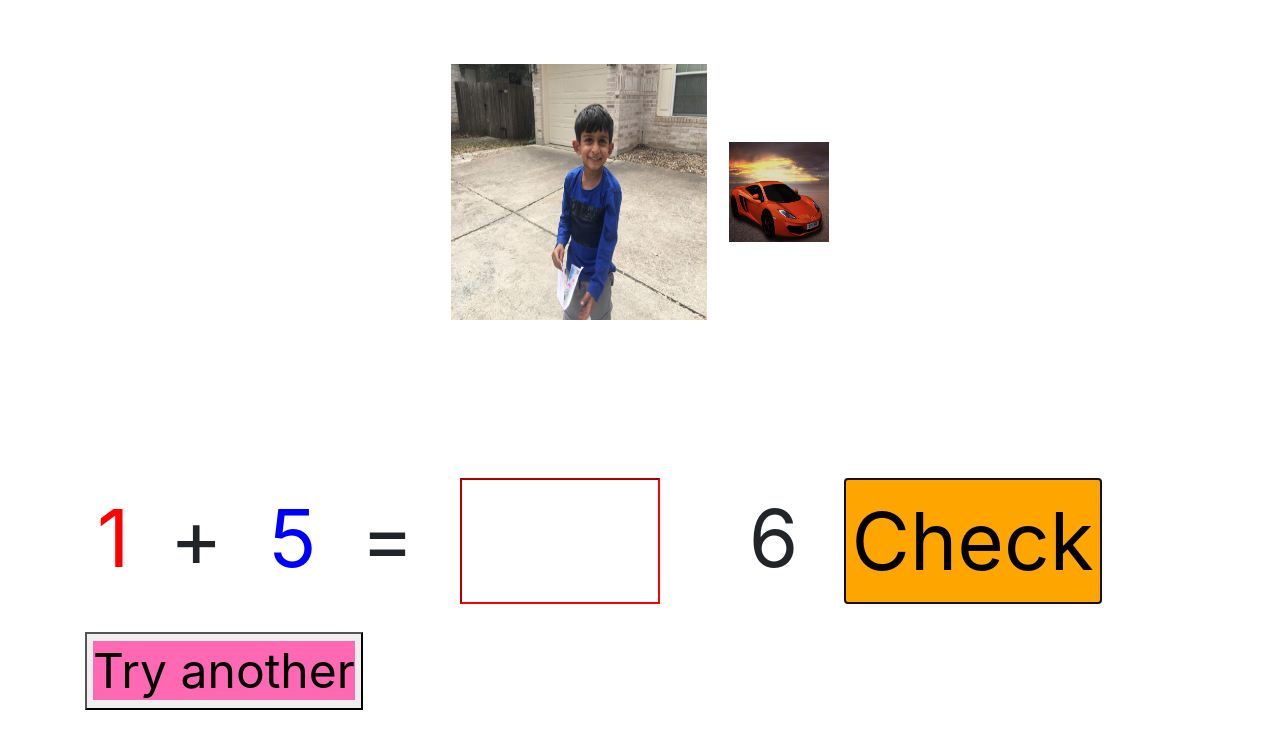
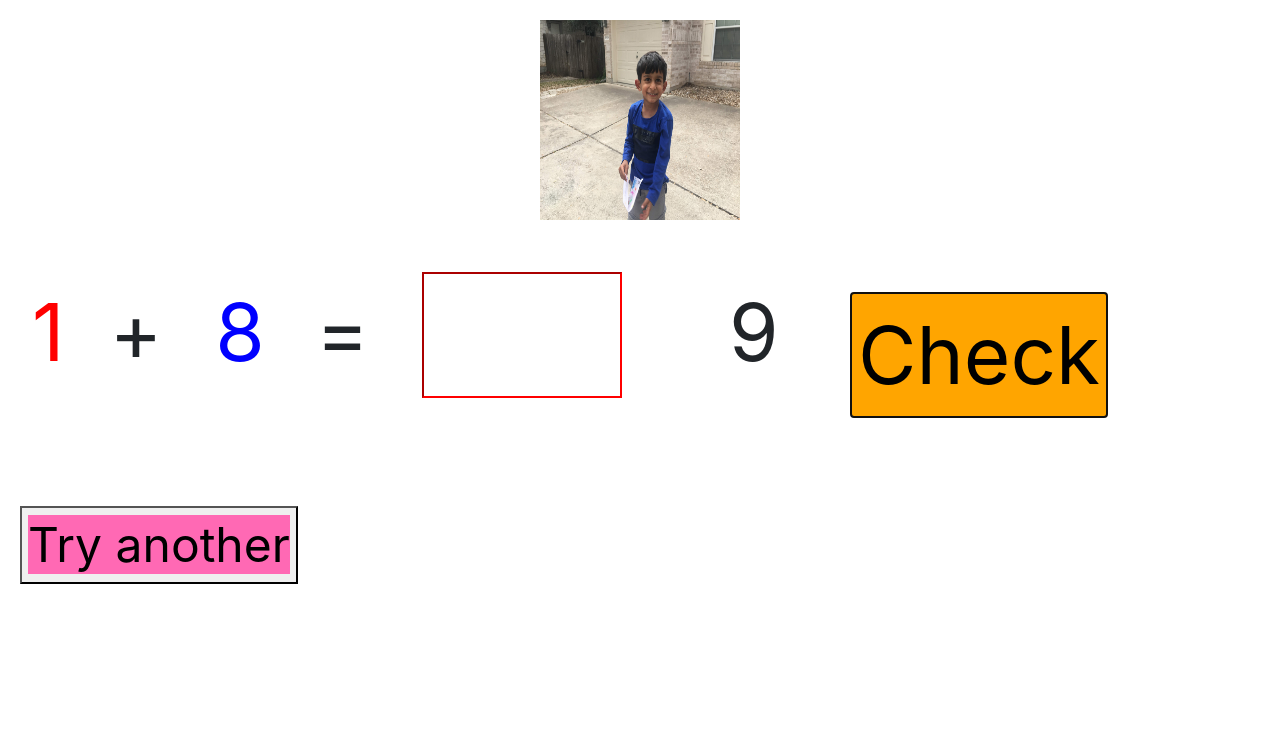
Before and after one commit to capsicumsambar/teju, a plain HTML site: page index.html in a window 1280 px wide. Both pictures are taken after a click on the button "Check". Drawn offline with nearby package versions, Linux system fonts and the light colour scheme.

Commit message:
Added image and sound for correct answers, added check button disable/enable

```diff
--- a/index.html
+++ b/index.html
@@ -20,38 +20,60 @@
 
     </head>
     <body>
-        <div class="jumbotron text-center">
-          <h1 id="header"><img src="tejas.JPG" width="256" height="256"> </h1>
+        <div class="flex-container">
+          <div><img src="tejas.JPG" width="200" height="200"> </div>
+          <div id="sticker"></div>
+          <audio id="airhorn" src="airhorn.mp3" autoplay="false" ></audio>
         </div>
-        <div class="container">
+
+        <div class="flex-container">
           <table class="table table-borderless">
             <tr>
               <td id="no1" colspan="2"></td>
               <td colspan="2">+</td>
               <td id="no2" colspan="2">5</td>
               <td colspan="2">=</td>
-              <td><input type="number" name="display" value=total()></input></td>
+              <td><input type="number" id="numinput" name="display"></input></td>
               <td id ="no3">And the answer is..</td>
               <td colspan="2"><button id="check">Check</button></td>
             </tr>
           </table>
-          <button><a onClick="window.location.reload()">Try another</a></button>
         </div>
+        <button><a onClick="tryAnother()">Try another</a></button>
+
         <script>
-          document.getElementById("no1").innerHTML = Math.floor(Math.random() * 5) + 1;
-          var no1 = document.getElementById("no1").innerHTML
-          document.getElementById("no2").innerHTML = Math.floor(Math.random() * 5) + 1;
-          var no2 = document.getElementById("no2").innerHTML
+
+          document.getElementById("no1").innerHTML = Math.floor(Math.random() * 9) + 1;
+          var no1 = document.getElementById("no1").innerHTML;
+          document.getElementById("no2").innerHTML = Math.floor(Math.random() * 9) + 1;
+          var no2 = document.getElementById("no2").innerHTML;
+
+          function tryAnother(){
+            $("#check").attr("disabled", false);
+            $("#no3").css('font-size','0.5em');
+            document.getElementById("no1").innerHTML = Math.floor(Math.random() * 9) + 1;
+            no1 = document.getElementById("no1").innerHTML;
+            document.getElementById("no2").innerHTML = Math.floor(Math.random() * 9) + 1;
+            no2 = document.getElementById("no2").innerHTML;
+            document.querySelector('#numinput').value = ""; // when 'tryanother' button pressed again, resets value of input box to blank
+            // document.querySelector('#sticker').innerHTML = "";
+            document.querySelector('#no3').innerHTML = "And the answer is..";
+
+              };
+
           $(document).ready(function(){
-              $("#check").click(function(){
-                document.getElementById("no3").innerHTML = no1*1 + no2*1;
+              $("#check").click(function(){ //click event
+                document.querySelector("#no3").innerHTML = no1*1 + no2*1;
                 $("#no3").css('font-size','1em');
-                 $('h1').append("<img src='car.jpg' height='100' width='100'/>");
-              });
+              if($('#numinput').val()*1 == document.querySelector("#no3").innerHTML*1){
+                $('#sticker').append("<img src='animated-balloon.gif' />");
+                document.querySelector('#airhorn').play();
+                $("#check").attr("disabled", true);
+                }
+                else document.querySelector('#sticker').innerHTML = "";
+            });
+          });
 
-
-
-            });
 
         </script>
     </body>
--- a/main.css
+++ b/main.css
@@ -9,14 +9,13 @@
       margin: 0;
       font-size: 1em;
     }
-  .jumbotron{
-      background-color: white;
-    }
-  .jumbotron h1{
-    font-size: 5em;
-    color: green;
-    margin-bottom: 50px;
-   }
+
+  .flex-container {
+  display: flex;
+  flex-flow: row wrap;
+  justify-content: center;
+  padding: 20px 20px;
+  }
 
    table{
     font-size: 5em;
@@ -38,6 +37,9 @@
     background-color: orange;
 
    }
+   button{
+    margin: 20px 20px;
+   }
    a{
     font-size: 3em;
     background-color: hotpink;
```
Also changed, not shown: animated-balloon.gif (added), 1 other file.
